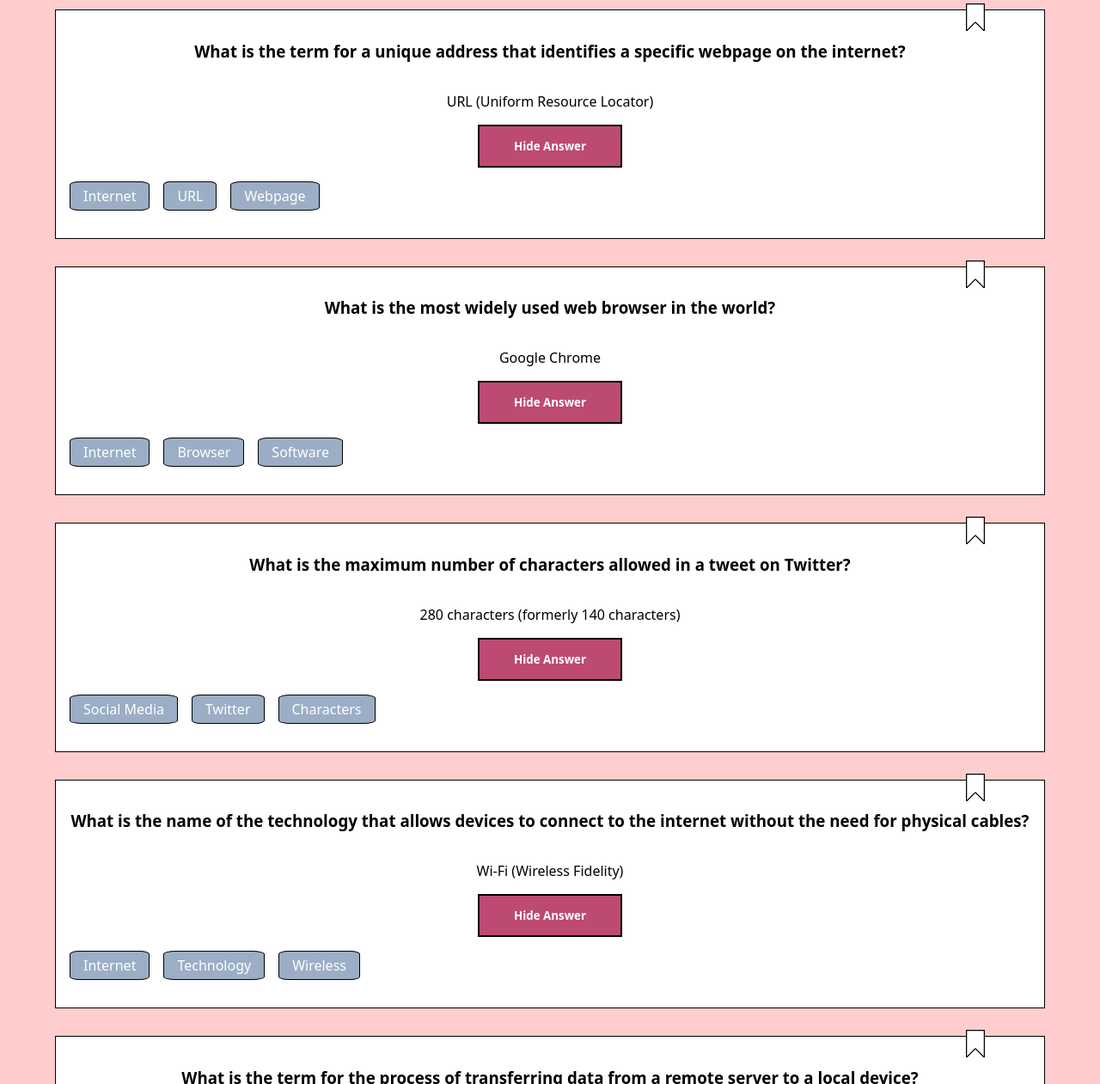
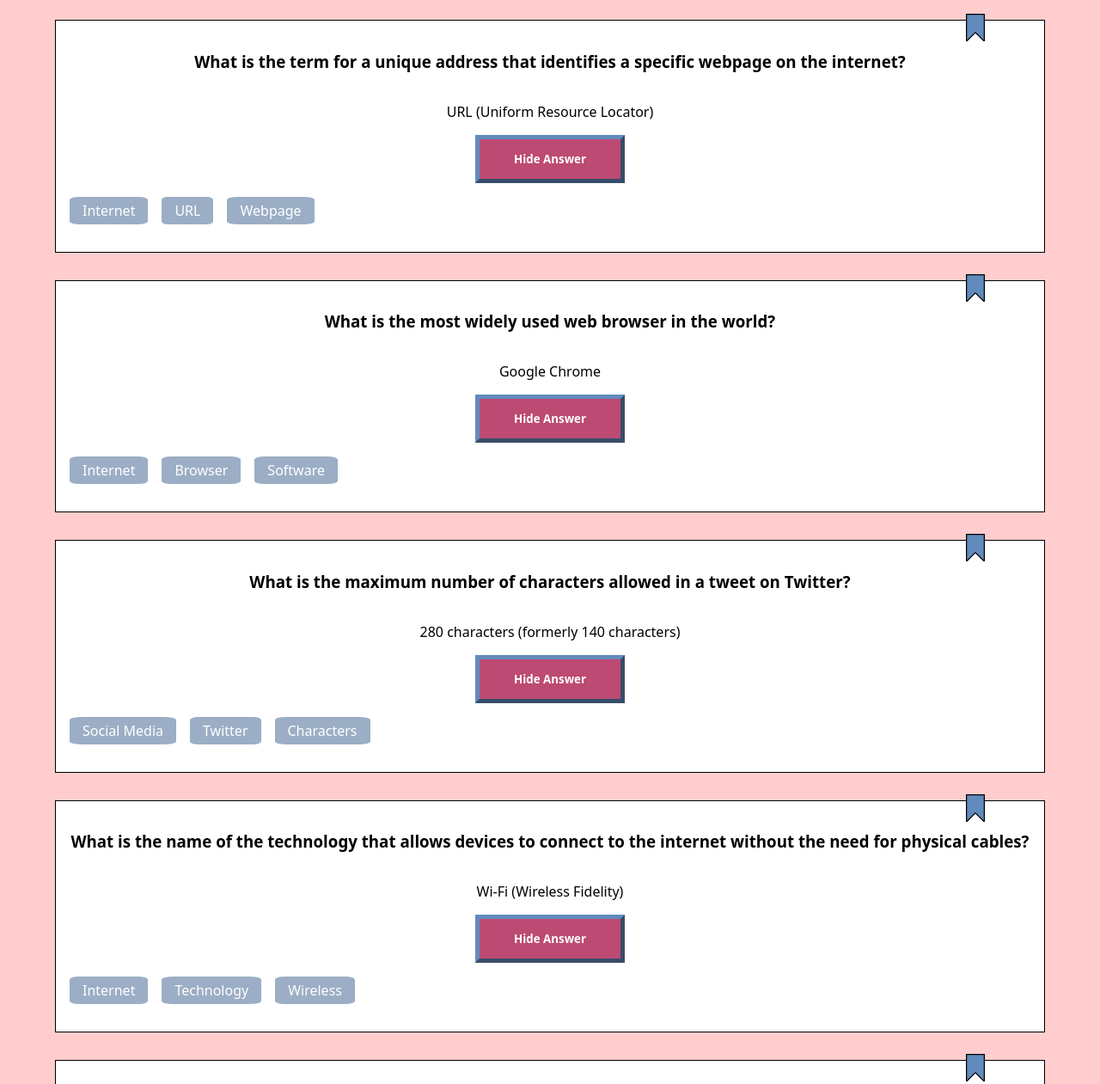
Before and after one commit to ritakenji/rita-quizapp, a plain HTML site: page index.html in a window 1280 px wide. Shown: the part 1024-2285 px from the top of the page at 86% size. Drawn offline with Linux system fonts and the light colour scheme; a web font is replaced by a local one.

Commit message:
change styling on card_button and tags and fixed bookmark-filled.png selection

```diff
--- a/css/components/card.css
+++ b/css/components/card.css
@@ -46,7 +46,7 @@
 .card__button {
   background-color: var(--rouge);
   color: white;
-  border: 2px solid black;
+  border: 5px outset var(--blue);
   padding: 14px 40px;
   z-index: 2;
   transition: background-color 0.4s ease;
@@ -57,6 +57,7 @@
 
 .card__button:hover {
   background-color: var(--blue);
+  border: 5px outset var(--rouge);
 }
 
 .card__tags {
@@ -68,7 +69,6 @@
 }
 
 .card__tags__tag {
-  border: 1px solid black;
   padding: 5px 15px;
   border-radius: 12%;
   background-color: var(--grayblue);
--- a/index.html
+++ b/index.html
@@ -52,7 +52,7 @@
         <button type="image" class="card__bookmark">
           <img
             class="card__bookmark__img card__bookmark__img--filled"
-            src="./assets/bookmark.png"
+            src="./assets/bookmark_filled.png"
             alt="bookmark"
           />
         </button>
@@ -98,7 +98,7 @@
         <button type="image" class="card__bookmark">
           <img
             class="card__bookmark__img card__bookmark__img--filled"
-            src="./assets/bookmark.png"
+            src="./assets/bookmark_filled.png"
             alt="bookmark"
           />
         </button>
@@ -121,7 +121,7 @@
         <button type="image" class="card__bookmark">
           <img
             class="card__bookmark__img card__bookmark__img--filled"
-            src="./assets/bookmark.png"
+            src="./assets/bookmark_filled.png"
             alt="bookmark"
           />
         </button>
@@ -143,7 +143,7 @@
         <button type="image" class="card__bookmark">
           <img
             class="card__bookmark__img card__bookmark__img--filled"
-            src="./assets/bookmark.png"
+            src="./assets/bookmark_filled.png"
             alt="bookmark"
           />
         </button>
@@ -167,7 +167,7 @@
         <button type="image" class="card__bookmark">
           <img
             class="card__bookmark__img card__bookmark__img--filled"
-            src="./assets/bookmark.png"
+            src="./assets/bookmark_filled.png"
             alt="bookmark"
           />
         </button>
@@ -190,7 +190,7 @@
         <button type="image" class="card__bookmark">
           <img
             class="card__bookmark__img card__bookmark__img--filled"
-            src="./assets/bookmark.png"
+            src="./assets/bookmark_filled.png"
             alt="bookmark"
           />
         </button>
@@ -213,7 +213,7 @@
         <button type="image" class="card__bookmark">
           <img
             class="card__bookmark__img card__bookmark__img--filled"
-            src="./assets/bookmark.png"
+            src="./assets/bookmark_filled.png"
             alt="bookmark"
           />
         </button>
@@ -235,7 +235,7 @@
         <button type="image" class="card__bookmark">
           <img
             class="card__bookmark__img card__bookmark__img--filled"
-            src="./assets/bookmark.png"
+            src="./assets/bookmark_filled.png"
             alt="bookmark"
           />
         </button>
```
